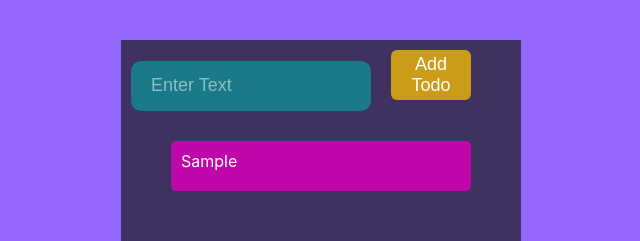
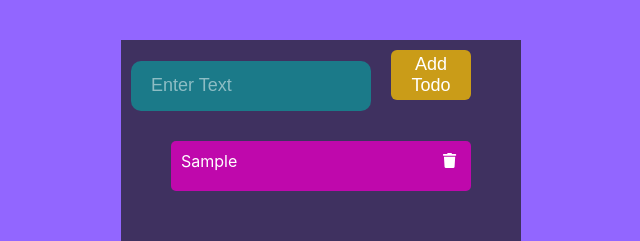
Before and after one commit to m6code/to-do-apps-reactjs, a React (Create React App) app in the folder todoapp_3_yt/: page / in a window 1280 px wide. Both pictures are taken after typing "Sample" into the empty fields and a click on the button "Add Todo". Shown: the top 241 px of the page, without its empty margins (319-959 px from the left). Built offline with nearby package versions, Linux system fonts and the light colour scheme.

Commit message:
Add delete button with fontawesome

```diff
--- a/todoapp_3_yt/package.json
+++ b/todoapp_3_yt/package.json
@@ -3,6 +3,9 @@
   "version": "0.1.0",
   "private": true,
   "dependencies": {
+    "@fortawesome/fontawesome-svg-core": "^1.2.28",
+    "@fortawesome/free-solid-svg-icons": "^5.13.0",
+    "@fortawesome/react-fontawesome": "^0.1.9",
     "@testing-library/jest-dom": "^4.2.4",
     "@testing-library/react": "^9.5.0",
     "@testing-library/user-event": "^7.2.1",
--- a/todoapp_3_yt/src/App.css
+++ b/todoapp_3_yt/src/App.css
@@ -59,3 +59,14 @@
   padding: 10px;
   position: relative;
 }
+
+.list p span{
+  position: absolute;
+  right: 10px;
+  cursor: pointer;
+}
+
+.faicons{
+  margin: 0 5px;
+  font-size: 15px;
+}
--- a/todoapp_3_yt/src/App.js
+++ b/todoapp_3_yt/src/App.js
@@ -1,9 +1,11 @@
 import React from 'react';
 import './App.css';
 import ListItems from './components/ListItems';
+import {library} from '@fortawesome/fontawesome-svg-core';
+import {faTrash} from '@fortawesome/free-solid-svg-icons'
 
 
-//library.add(faTrash);
+library.add(faTrash);
 
 export default class App extends React.Component {
 
--- a/todoapp_3_yt/src/components/ListItems.js
+++ b/todoapp_3_yt/src/components/ListItems.js
@@ -1,12 +1,15 @@
 import React from 'react';
 import '../App.css';
+import { FontAwesomeIcon } from '@fortawesome/react-fontawesome';
 
 export default function ListItems(props) {
     const items = props.items;
     const listItems = items.map(item => {
         return <div className="list" key={item.key}>
             <p>{item.text}
-
+                <span>
+                    <FontAwesomeIcon className="faicons" icon='trash' />
+                </span>
             </p>
 
         </div>
```
Also changed, not shown: 1 other file (tests, documents, lock files or other folders).
